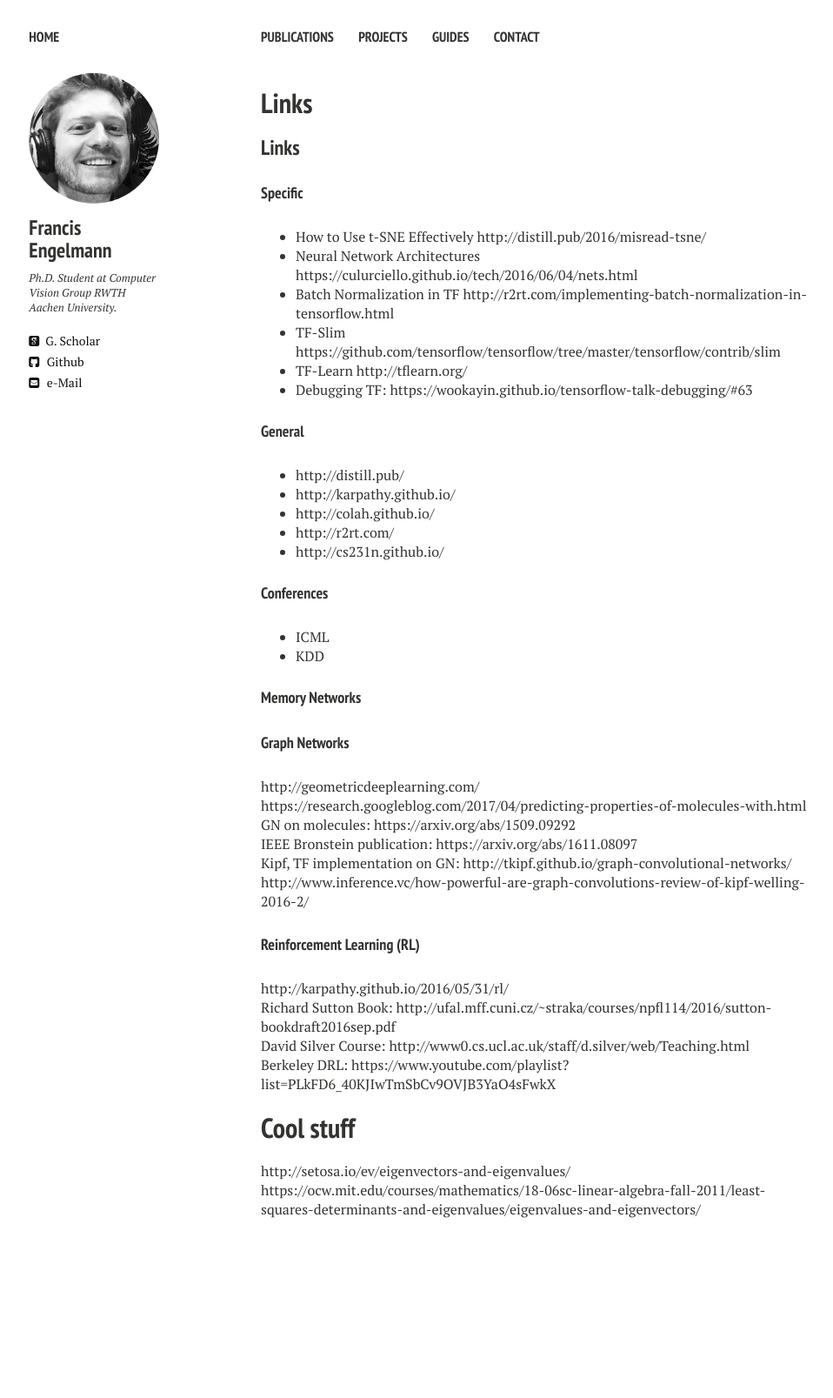
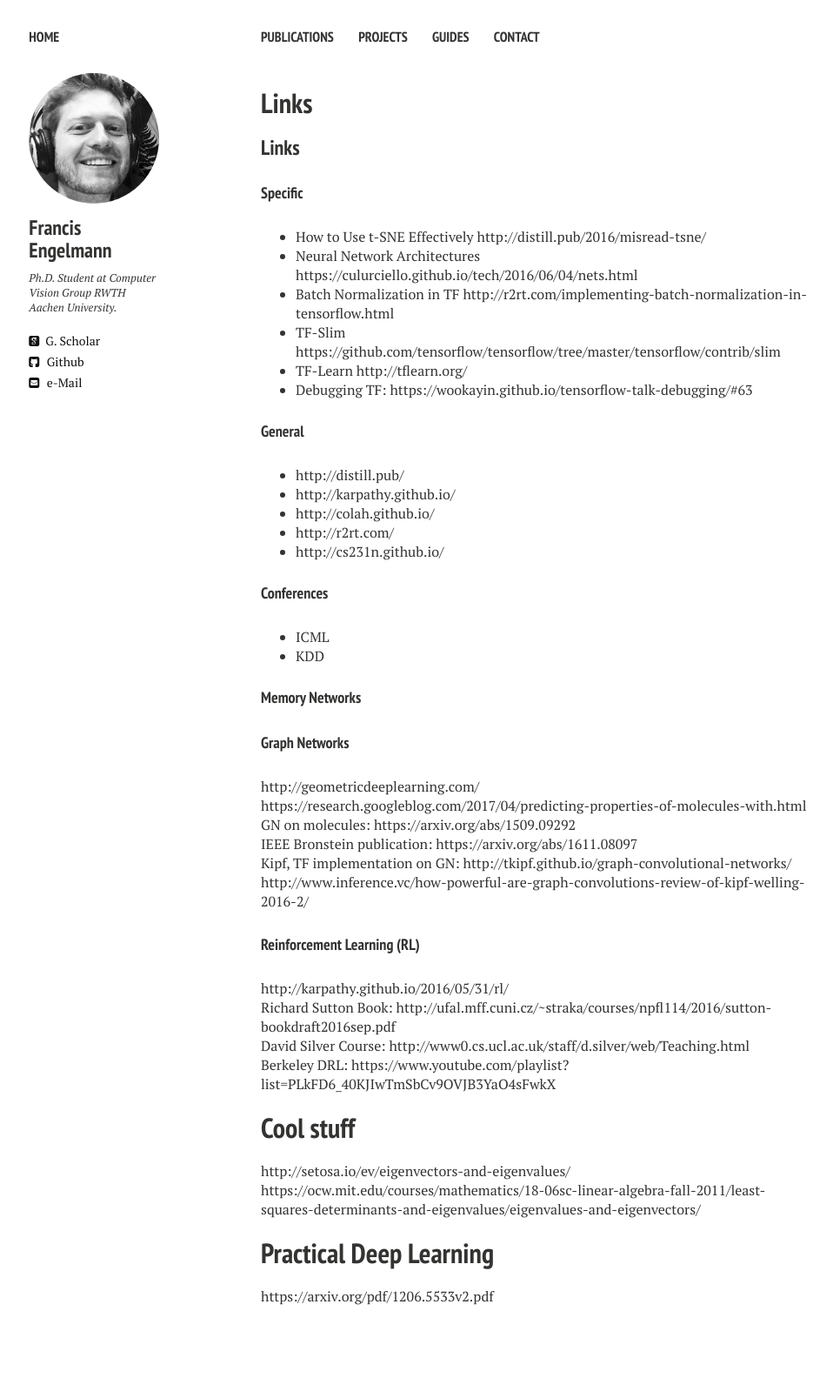
Before and after one commit to francisengelmann/francisengelmann.github.io, a Jekyll site: the page built from links.md, in a window 1280 px wide. Shown: the whole page at 87% size, without its empty margins (20-978 px from the left). Built offline with Jekyll 4.4.1, drawn with Linux system fonts in a browser that asks for light colours; nearby versions of some CDN libraries; our own code applies the rules of GitHub Pages for plain Markdown files; before the commit the page ends 1507 px from its top, so only the background shows below that.

Commit message:
Update links.md

```diff
--- a/links.md
+++ b/links.md
@@ -38,3 +38,6 @@ Berkeley DRL: https://www.youtube.com/playlist?list=PLkFD6_40KJIwTmSbCv9OVJB3YaO
 # Cool stuff
 http://setosa.io/ev/eigenvectors-and-eigenvalues/
 https://ocw.mit.edu/courses/mathematics/18-06sc-linear-algebra-fall-2011/least-squares-determinants-and-eigenvalues/eigenvalues-and-eigenvectors/
+
+# Practical Deep Learning
+https://arxiv.org/pdf/1206.5533v2.pdf
```
